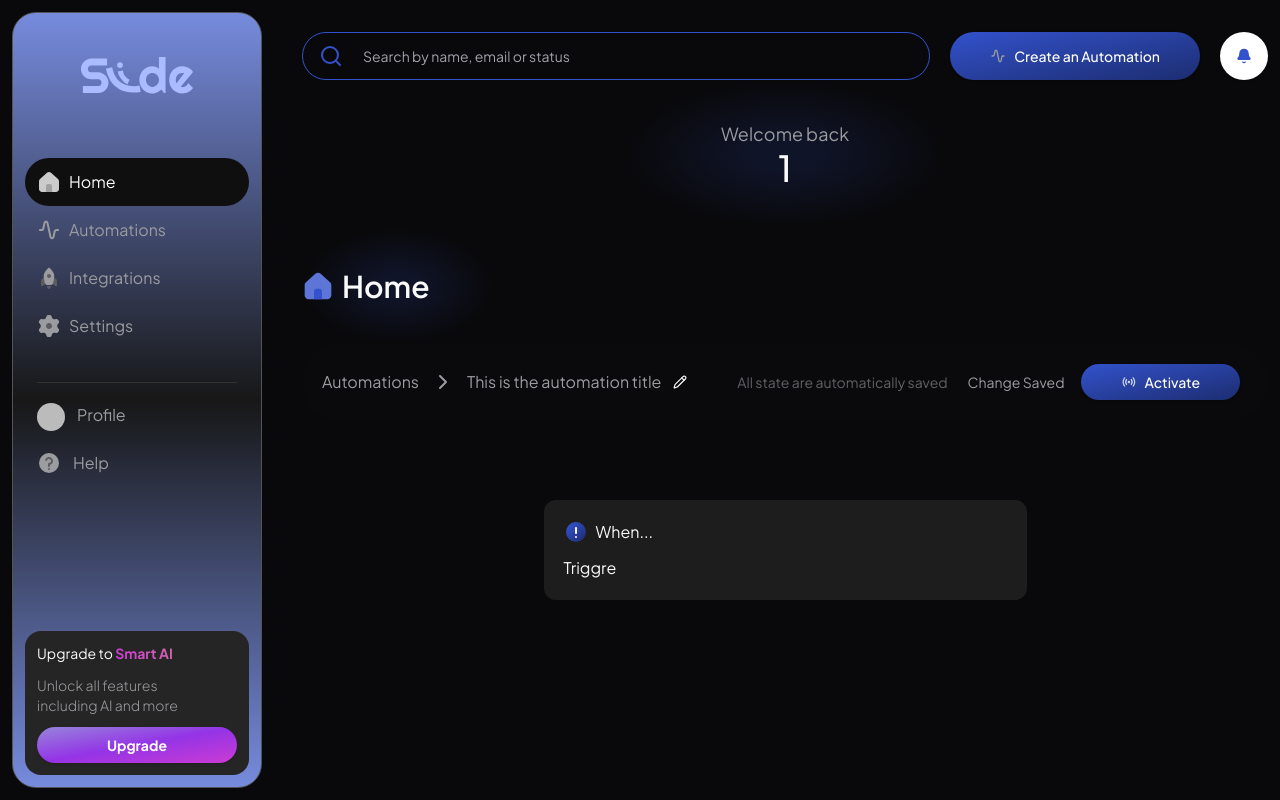
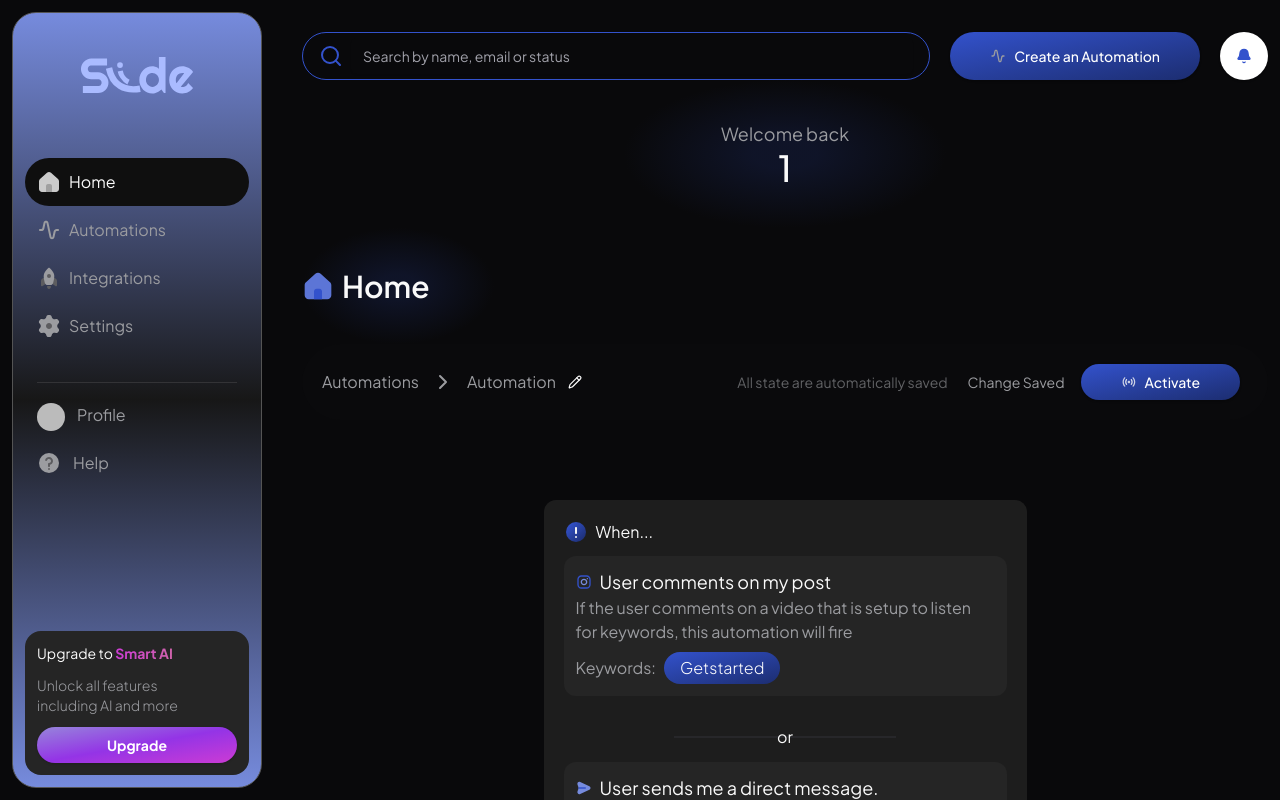
Before and after one commit to sanjeev0303/Slide, a Next.js app: page /dashboard/1/automations/1 in a window 1280 px wide. Shown: the top 800 px of the page. Built offline with nearby package versions, Linux system fonts and the light colour scheme; no server answers; the database is empty; sample sign-in values are in the browser's storage; some icons are missing.

Commit message:
adding trigger

```diff
--- a/package.json
+++ b/package.json
@@ -39,6 +39,7 @@
     "@radix-ui/react-toggle": "^1.1.1",
     "@radix-ui/react-toggle-group": "^1.1.1",
     "@radix-ui/react-tooltip": "^1.1.6",
+    "@reduxjs/toolkit": "^2.5.0",
     "@tanstack/react-query": "^5.62.10",
     "axios": "^1.7.9",
     "class-variance-authority": "^0.7.1",
@@ -54,6 +55,7 @@
     "react-day-picker": "^8.10.1",
     "react-dom": "^18",
     "react-hook-form": "^7.54.1",
+    "react-redux": "^9.2.0",
     "react-resizable-panels": "^2.1.7",
     "recharts": "^2.15.0",
     "sonner": "^1.7.1",
--- a/src/app/(protected)/dashboard/[slug]/automations/[id]/page.tsx
+++ b/src/app/(protected)/dashboard/[slug]/automations/[id]/page.tsx
@@ -14,7 +14,7 @@ type Props = {
   };
 };
 
-export async function generateMetadata({
+ async function generateMetadata({
   params,
 }: {
   params: {
--- a/src/app/(website)/page.tsx
+++ b/src/app/(website)/page.tsx
@@ -40,7 +40,7 @@ export default function Home() {
   ];
   return (
     <main>
-      <section className="relative bg-gradient-to-b from-slate-900 via-blue-900 to-bg">
+      <section className="relative min-h-screen bg-gradient-to-b from-slate-900 via-blue-900 to-bg">
         <div className="absolute inset-0 bg-[linear-gradient(to_right,#0f172a_1px,transparent_1px),linear-gradient(to_bottom,#0f172a_1px,transparent_1px)] bg-[size:4rem_4rem] [mask-image:radial-gradient(ellipse_60%_50%_at_50%_0%,#000_70%,transparent_110%)]" />
         <div className="relative">
           <div className="container px-4 py-8">
--- a/src/app/layout.tsx
+++ b/src/app/layout.tsx
@@ -5,6 +5,7 @@ import { ClerkProvider } from "@clerk/nextjs";
 import { ThemeProvider } from "@/providers/theme-provider";
 import { Toaster } from "sonner";
 import ReactQueryProvider from "@/providers/react-query-provider";
+import ReduxProvider from "@/providers/redux-provider";
 
 const jakarta = Plus_Jakarta_Sans({ subsets: ["latin"] });
 
@@ -27,7 +28,9 @@ export default function RootLayout({
             defaultTheme="dark"
             disableTransitionOnChange
           >
+            <ReduxProvider>
             <ReactQueryProvider>{children}</ReactQueryProvider>
+            </ReduxProvider>
             <Toaster />
           </ThemeProvider>
         </body>
--- /dev/null
+++ b/src/components/global/automations/trigger/active.tsx
@@ -0,0 +1,48 @@
+import { InstagramBlue, PlaneBlue } from "@/icons";
+import React from "react";
+
+type ActiveTriggerProps = {
+  type: string;
+  keywords: Array<{
+    id: string;
+    word: string;
+    automationId: string | null;
+  }>;
+};
+
+const ActiveTrigger = ({ type, keywords }: ActiveTriggerProps) => {
+  return (
+    <div className="bg-background-80 p-3 rounded-xl w-full">
+      <div className="flex gap-x-2 items-center">
+        {type === "COMMENT" ? <InstagramBlue /> : <PlaneBlue />}
+        <p className="text-lg">
+          {type === "COMMENT"
+            ? "User comments on my post"
+            : "User sends me a direct message."}
+        </p>
+      </div>
+      <p className="text-text-secondary">
+        {type === "COMMENT" ? (
+            'If the user comments on a video that is setup to listen for keywords, this automation will fire'
+        ) : (
+            'If the use send you a message that contains a keyword, this automation will fire'
+        )}
+      </p>
+            <div className="flex gap-x-2 items-center mt-2 flex-wrap">
+            <p className="text-text-secondary">Keywords:</p>
+            <div className="flex gap-x-2">
+            {keywords.map((keyword) => (
+                <div
+                key={keyword.id}
+                className="bg-gradient-to-br from-[#3352CC] to-[#1C2D70] flex items-center gap-x-2 capitalize text-white font-light py-1 px-4 rounded-full"
+                >
+                {keyword.word}
+                </div>
+            ))}
+                </div>
+            </div>
+    </div>
+  );
+};
+
+export default ActiveTrigger;
--- a/src/components/global/automations/trigger/index.tsx
+++ b/src/components/global/automations/trigger/index.tsx
@@ -1,13 +1,56 @@
-import React from 'react'
+"use client";
+
+import { useQueryAutomation } from "@/hooks/user-queries";
+import React from "react";
+import ActiveTrigger from "./active";
+import { stringify } from "querystring";
+import { Separator } from "@/components/ui/separator";
 
 type TriggerProps = {
-    id: string
-}
+  id: string;
+};
 
 const Trigger = ({ id }: TriggerProps) => {
+  const { data } = useQueryAutomation(id);
+
+  //   if (data?.data && typeof data.data !== 'string' && data.data.trigger.length > 0) {
   return (
-    <div>Triggre</div>
-  )
-}
+    <div className="flex flex-col gap-y-6 items-center">
+      <ActiveTrigger
+        type="COMMENT"
+        keywords={[
+          {
+            id: "asdkfjaeriandsfkdf",
+            word: "getstarted",
+            automationId: id,
+          },
+        ]}
+      />
+      {/* {data?.data?.trigger.length > 1 && <></>} */}
+      <>
+        <div className="relative w-6/12 mt-4">
+          <p className="absolute transform  px-2 -translate-y-1/2 top-1/2 -translate-x-1/2 left-1/2">
+            or
+          </p>
+          <Separator
+          orientation="horizontal"
+          className="border-muted border-[1px]"
+          />
+        </div>
+        <ActiveTrigger
+        type = {"MESSAGE"}
+        keywords = {[
+            {
+                id: "asdkfjaeriandsfkdf",
+                word: "Meplease",
+                automationId: id,
+            },
+        ]}
+        />
+      </>
+    </div>
+  );
+};
+// }
 
-export default Trigger
+export default Trigger;
--- a/src/components/global/bread-crumbs/automation/index.tsx
+++ b/src/components/global/bread-crumbs/automation/index.tsx
@@ -1,4 +1,4 @@
-"use client"
+"use client";
 
 import { PencilDuoToneBlack } from "@/icons";
 import { ChevronRight, PencilIcon } from "lucide-react";
@@ -6,6 +6,8 @@ import React from "react";
 import ActivateAutomationButton from "../../activate-automation-button";
 import { useQueryAutomation } from "@/hooks/user-queries";
 import { useEditAutomation } from "@/hooks/create-automaion";
+import { useMutationDataState } from "@/hooks/mutation-data";
+import { Input } from "@/components/ui/input";
 
 type AutomationsBreadCrumbProps = {
   id: string;
@@ -13,9 +15,12 @@ type AutomationsBreadCrumbProps = {
 
 const AutomationsBreadCrumb = ({ id }: AutomationsBreadCrumbProps) => {
   // WIP: get the Automation data
-  const { data } = useQueryAutomation(id)
+  const { data } = useQueryAutomation(id);
 
-  const {  } = useEditAutomation(id)
+  const { edit, enableEdit, disableEdit, inputRef, isPending } =
+    useEditAutomation(id);
+
+  const { latestVariable } = useMutationDataState(["update-automation"]);
 
   return (
     <div className="rounded-full w-full p-5 bg-[#18181B1A] flex justify-between items-center">
@@ -23,16 +28,30 @@ const AutomationsBreadCrumb = ({ id }: AutomationsBreadCrumbProps) => {
         <p className="text-[#9B9CA0]">Automations</p>
         <ChevronRight className="flex-shrink-0" color="#9B9CA0" />
         <span className="flex gap-x-3 items-center min-w-0">
-          {/* WIP: Show the editing data */}
+          {edit ? (
+            <Input
+              ref={inputRef}
+              placeholder={
+                isPending ? latestVariable.variables : "Add a new name..."
+              }
+              className="bg-transparent h-auto outline-none text-base border-none p-0"
+            />
+          ) : (
             <p className="text-[#9B9CA0] truncate">
-            This is the automation title
+              {typeof data?.data !== "string" ? data?.data?.name : "Automation"}
             </p>
+          )}
+
+          {edit ? (
+            <></>
+          ) : (
             <span
-            //   onClick={enableEdit}
+                onClick={enableEdit}
               className="cursor-pointer hover:opacity-75 duration-100 transition flex-shrink-0 mr-4"
             >
               <PencilIcon size={14} />
             </span>
+          )}
         </span>
       </div>
       <div className="flex items-center gap-x-5 ml-auto">
--- a/src/lib/utils.ts
+++ b/src/lib/utils.ts
@@ -21,9 +21,18 @@ export const getMonth = (month: number) => {
     "December",
   ];
 
-  if(month < 1 || month > 12) {
+  if (month < 1 || month > 12) {
     return "Invalid month number. Please enter a number between 1 and 12.";
   }
 
-  return months[month - 1]
+  return months[month - 1];
 };
+
+export const duplicateValidation = (arr: string[], el: string) => {
+  if (!arr.find((t) => t === el)) {
+    arr.push(el);
+  } else {
+    arr = arr.filter((t) => t !== el);
+    return arr;
+  }
+};
--- /dev/null
+++ b/src/providers/redux-provider.tsx
@@ -0,0 +1,20 @@
+"use client"
+
+
+import { store } from '@/redux/store'
+import React from 'react'
+import { Provider } from 'react-redux'
+
+type ReduxProviderProps = {
+    children: React.ReactNode
+}
+
+const ReduxProvider = ({ children }: ReduxProviderProps) => {
+  return (
+    <Provider store={store}>
+        { children }
+    </Provider>
+  )
+}
+
+export default ReduxProvider
--- /dev/null
+++ b/src/redux/slices/automation.ts
@@ -0,0 +1,40 @@
+import { duplicateValidation } from "@/lib/utils";
+import { createSlice, PayloadAction } from "@reduxjs/toolkit";
+
+
+type InitialStataTriggerProps = {
+    trigger?: {
+        type?: "COMMENT" | "DM"
+        keyword?: string
+        types?: string[]
+        keywords?: string[]
+    }
+}
+
+const initialState: InitialStataTriggerProps = {
+    trigger: {
+        type: undefined,
+        keyword: undefined,
+        types: [],
+        keywords: []
+    }
+}
+
+export const AUTOMATION = createSlice({
+    name: "automation",
+    initialState: initialState,
+    reducers: {
+        TRIGGER: (state, action: PayloadAction<InitialStataTriggerProps>) => {
+            state.trigger!.types = duplicateValidation(
+                state.trigger?.types!,
+                action.payload.trigger?.type!
+            )
+            return state
+        }
+    }
+
+})
+
+
+export const { TRIGGER } = AUTOMATION.actions
+export default AUTOMATION.reducer
--- /dev/null
+++ b/src/redux/store.ts
@@ -0,0 +1,25 @@
+ "use client"
+
+ import { combineReducers, configureStore } from "@reduxjs/toolkit"
+ import { TypedUseSelectorHook, useSelector } from "react-redux"
+ import AutomationReducer from "@/redux/slices/automation"
+
+ const rootReducer = combineReducers({
+    AutomationReducer
+ })
+
+
+
+ export const store = configureStore({
+    reducer: rootReducer,
+    middleware: (getDefaultMiddleware) => getDefaultMiddleware({
+        serializableCheck: false
+    })
+ })
+
+
+    export type RootState = ReturnType<typeof store.getState>
+    export type AppDispatch = typeof store.dispatch
+
+
+    export const useAppSelector: TypedUseSelectorHook<RootState> = useSelector
```
Also changed, not shown: 1 other file (tests, documents, lock files or other folders). Lines whose indentation alone changed are shown as unchanged.
